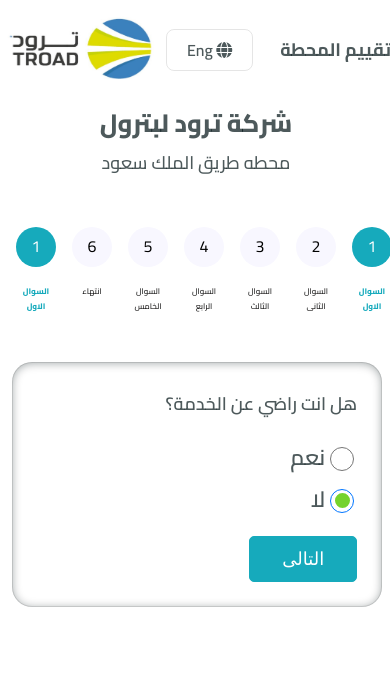
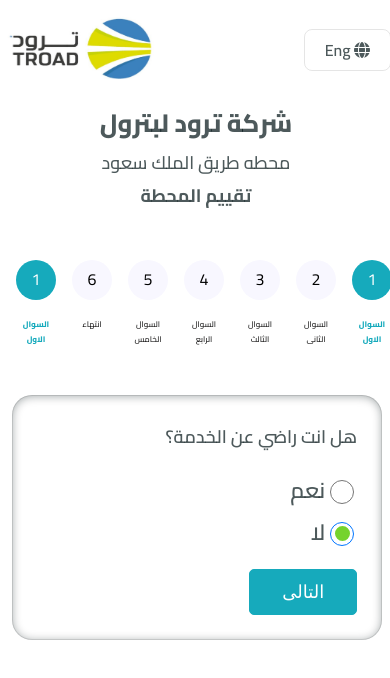
Before and after one commit to hader-hussein/evaluation, a plain HTML site: page index.html in a window 390 px wide. Drawn offline with Linux system fonts and the light colour scheme.

Commit message:
24-10-2024

```diff
--- a/assets/css/style.css
+++ b/assets/css/style.css
@@ -419,8 +419,15 @@ overflow:scroll;
 
   .second-div {
     order: 1; /* جعل هذا العنصر يظهر قبل العنصر الأول */
+    width: 100%;
   }
   .form-control{
     width: 95%;
   }
+  .oder-3{
+width: 100%;
+text-align: center;
+font-size: 25px;
+order: 3;
+  }
 }
--- a/index.html
+++ b/index.html
@@ -30,7 +30,7 @@
 
 
                 </div>
-                <div>
+                <div class="oder-3">
                     <h6 class="title-Reviews">تقييم المحطة</h6>
                 </div>
 
```
